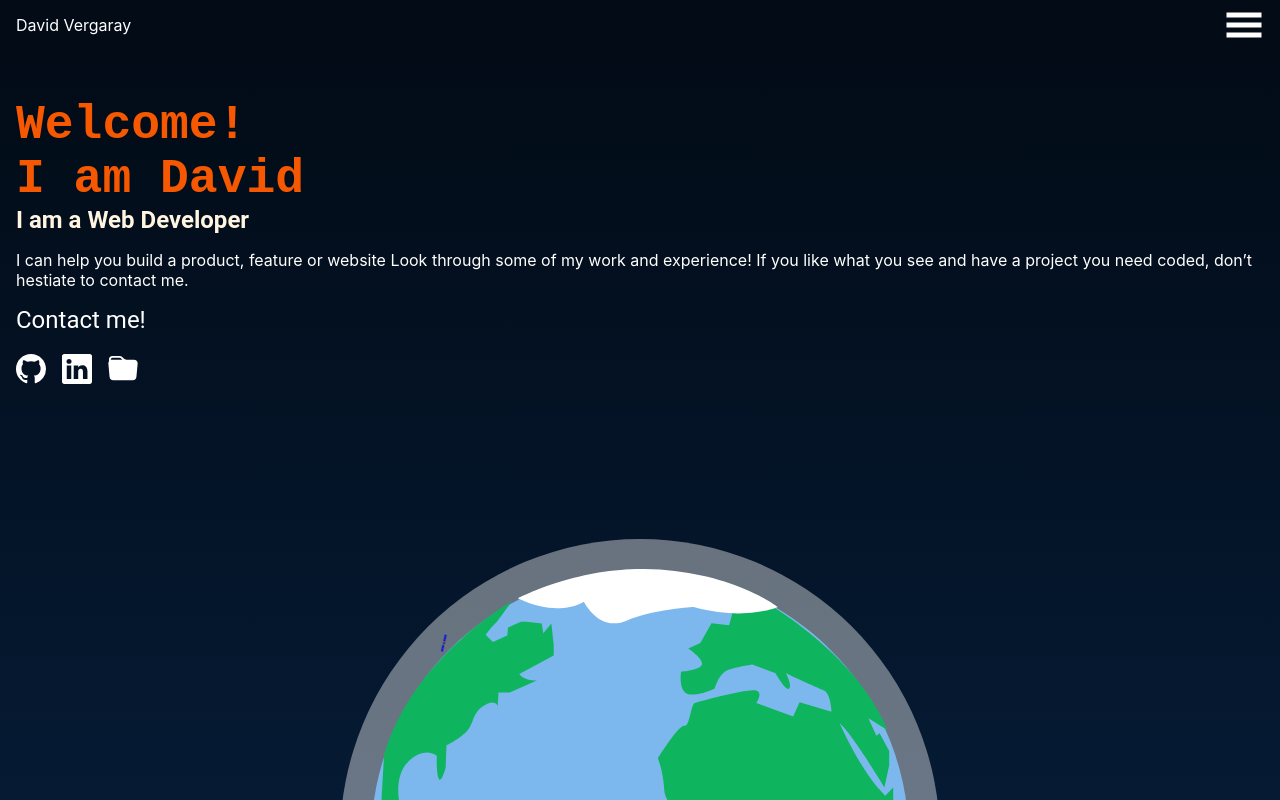
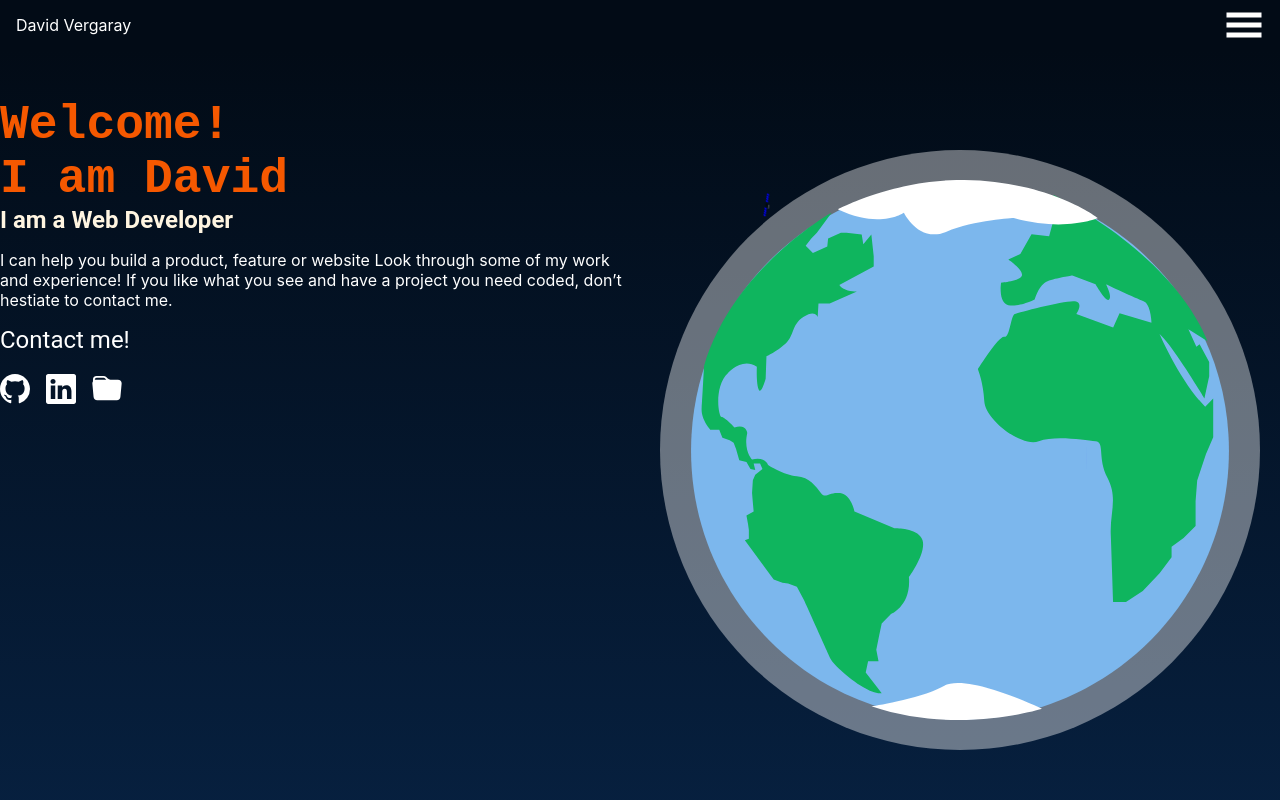
Before and after one commit to Yothu/portfolio, a JavaScript app: page / in a window 1280 px wide. Shown: the top 800 px of the page. Built offline with nearby package versions, Linux system fonts and the light colour scheme; the HTML template or start-up script is replaced by a standard one.

Commit message:
Change to grid

```diff
--- a/src/pages/Main/MainPage.js
+++ b/src/pages/Main/MainPage.js
@@ -10,15 +10,21 @@ const Main = styled.main`
   background-color: black;
 `;
 
+// const FrontSection = styled.section`
+//   background-image: linear-gradient(to bottom, #020B16, #072141);
+//   justify-content: center;
+//   flex-direction: column;
+//   align-items: center;
+//   min-height: 100vh;
+//   padding: 0 1rem;
+//   display: flex;
+// `;
+
 const FrontSection = styled.section`
-  border-radius: 0 0 0 40px;
   background-image: linear-gradient(to bottom, #020B16, #072141);
-  justify-content: center;
-  flex-direction: column;
-  align-items: center;
+  grid-template-columns: 50% 50%;
   min-height: 100vh;
-  padding: 0 1rem;
-  display: flex;
+  display: grid;
 `;
 
 const FrontContainer = styled.div`
```
